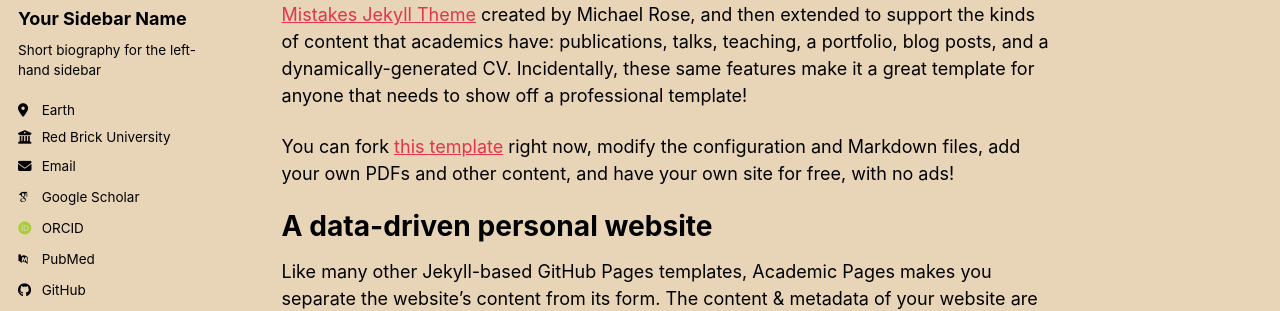
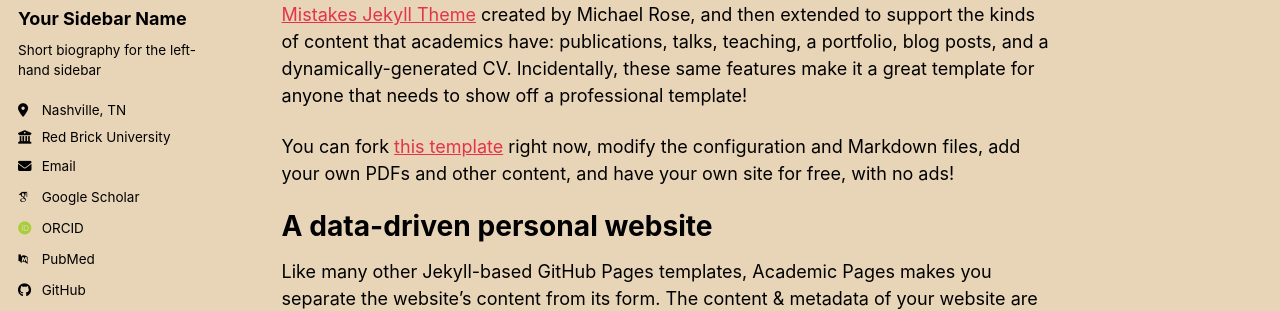
Before and after one commit to Bizarroxela/Bizarroxela.github.io, a Jekyll site: the page built from _pages/about.md, in a window 1280 px wide. Shown: the part 278-589 px from the top of the page. Built offline with Jekyll 4.4.1, drawn with Linux system fonts in a browser that asks for light colours; some web fonts are replaced; a script bundle is joined from its source files by our own code; library files that are not in the unit come from our copies.

Commit message:
Update _config.yml

```diff
--- a/_config.yml
+++ b/_config.yml
@@ -27,7 +27,7 @@ author:
   name             : "Your Sidebar Name"
   pronouns         : # example: "she/her"
   bio              : "Short biography for the left-hand sidebar"
-  location         : "Earth"
+  location         : "Nashville, TN"
   employer         : "Red Brick University"
   uri              : # URL
   email            : "none@example.org"
```
